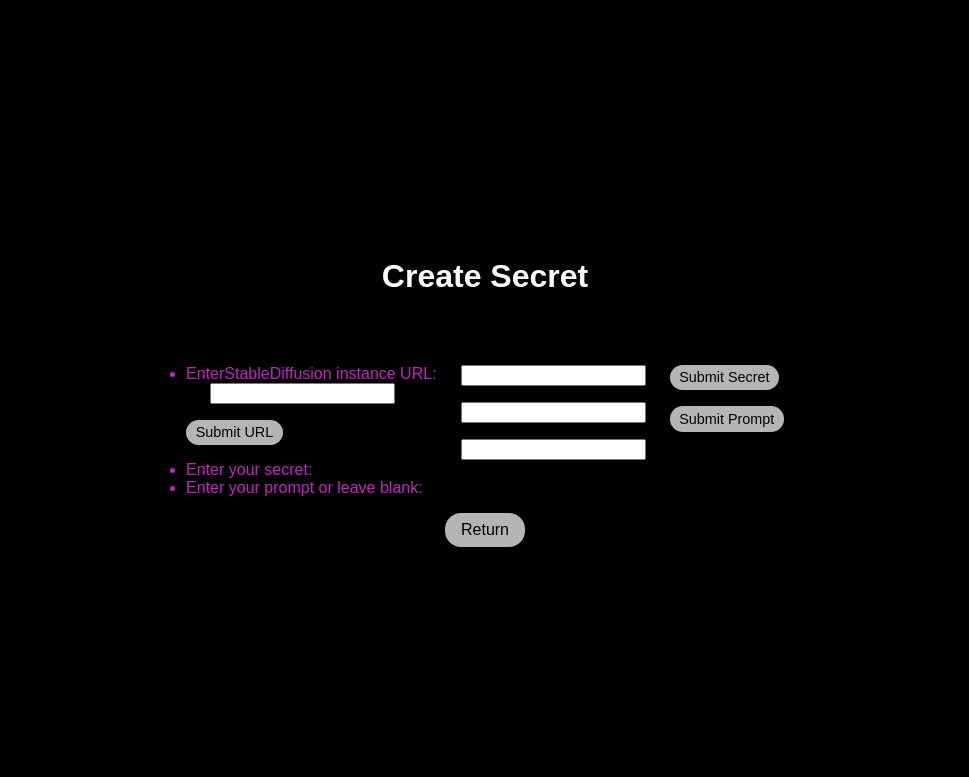
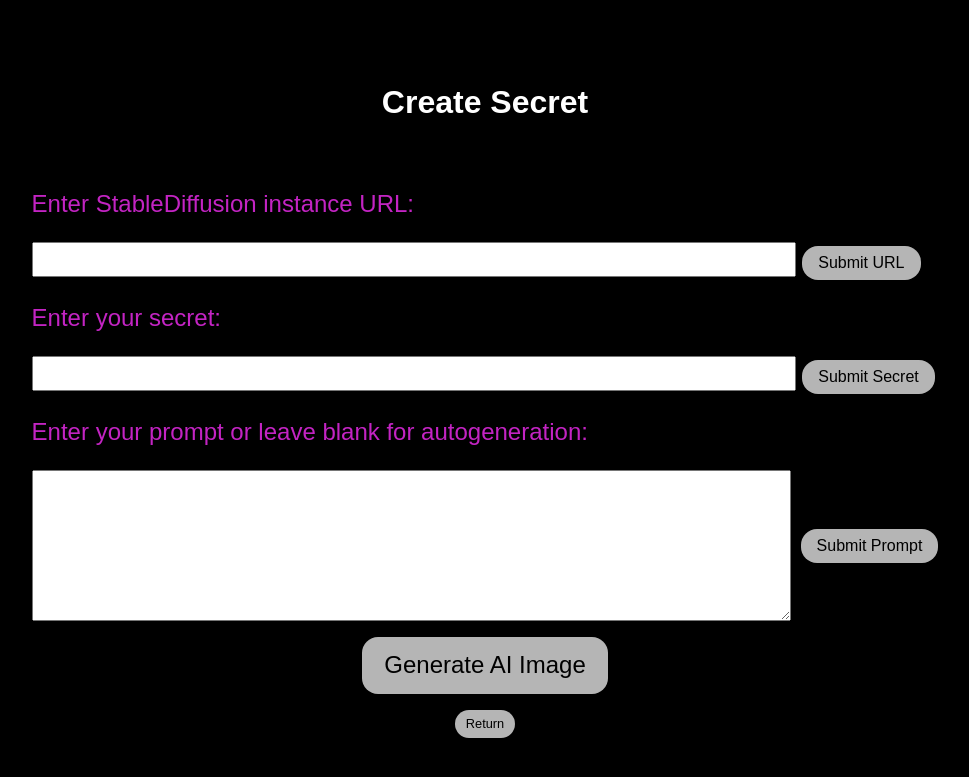
Before and after one commit to philogicae/secret-diffusion-hackathon, a Flask app: page /create-secret in a window 1280 px wide. Shown: the top 777 px of the page, without its empty margins (155-1124 px from the left). Run offline with Flask 2, Linux system fonts and the light colour scheme.

Commit message:
front end enhancements

```diff
--- a/src/static/js/create-secret.js
+++ b/src/static/js/create-secret.js
@@ -1,8 +1,22 @@
 let connected = false;
 let stableDiffusionLink = "";
+let secret = "";
+let prompt = ""
+
+let hasStableDiffusionLink = false;
+let hasSecret = false;
+let hasPrompt = false;
+
 const walletAddress = document.getElementById("walletAddress");
-const sdUrlInput = document.getElementById("sd-url-input");
-const submitBtn = document.getElementById("submit-btn");
+let sdUrlInput = document.getElementById("sd-url-input");
+let secretInput = document.getElementById("secret-input");
+let promptInput = document.getElementById("prompt-input");
+let sdBtn = document.getElementById("sd-btn");
+let secretBtn = document.getElementById("secret-btn");
+let promptBtn = document.getElementById("prompt-btn");
+
+let generateImageBtn = document.getElementById("generate-image-btn");
+generateImageBtn.disabled = true; // disable the button initially
 
 window.ethereum
     .request({ method: "eth_requestAccounts" })
@@ -15,16 +29,70 @@ window.ethereum
 
 function handleSDUrl() {
     stableDiffusionLink = sdUrlInput.value;
-    if (stableDiffusionLink) {
+    if (stableDiffusionLink.length > 0) {
+        hasStableDiffusionLink = true;
+    }
+
+    if (hasStableDiffusionLink) {
         console.log(`StableDiffusion instance URL is: ${stableDiffusionLink}`);
         sdUrlInput.disabled = true;
-        submitBtn.innerHTML = '<i class="fas fa-check"></i> URL saved';
-        submitBtn.classList.add("success");
-        // LOGIC TO CREATE NFT
+        sdBtn.innerHTML = '<i class="fas fa-check"></i> URL saved';
+        sdBtn.classList.add("success");
+        enableGenerateImageBtn();
     } else {
         console.log("Please enter a valid StableDiffusion instance URL.");
     }
 }
+
+function handleSecret() {
+    secret = secretInput.value;
+    if (secret.length > 0) {
+        hasSecret = true;
+    }
+
+    if (hasSecret) {
+        console.log(`Secret is: ${secret}`);
+        secretInput.disabled = true;
+        secretBtn.innerHTML = '<i class="fas fa-check"></i> Secret saved';
+        secretBtn.classList.add("success");
+        enableGenerateImageBtn();
+    } else {
+        console.log("Please enter a valid secret.");
+    }
+
+}
+
+function handlePrompt() {
+    prompt = promptInput.value;
+    hasPrompt = true;
+    console.log(`Prompt is: ${prompt}`);
+    promptInput.disabled = true;
+    promptBtn.innerHTML = '<i class="fas fa-check"></i> Prompt saved';
+    promptBtn.classList.add("success");
+    enableGenerateImageBtn();
+}
+
+function handleGenerateImage() {
+    // Your generate image code goes here
+}
+
+function enableGenerateImageBtn() {
+    if (hasStableDiffusionLink && hasSecret && hasPrompt) {
+        generateImageBtn.disabled = false; // enable the button
+        generateImageBtn.innerHTML = "Generate AI Image"; // Set the button text
+    } else {
+        generateImageBtn.disabled = true; // disable the button
+        generateImageBtn.innerHTML = "Please submit all required inputs"; // Set the button text
+    }
+}
+
+// Call the function initially to set the state of the button
+enableGenerateImageBtn();
+
+
+// Add the click event listener to the button
+generateImageBtn.addEventListener("click", handleGenerateImage);
+
 
 if (!connected) {
     walletAddress.textContent = "Please return to Home page and connect to Metamask";
--- a/src/templates/create-secret.html
+++ b/src/templates/create-secret.html
@@ -15,51 +15,52 @@
         <h1>Create Secret</h1>
         <h4 id="walletAddress"></h4>
 
-        <div class="form-container" style="display:flex; flex-wrap:wrap;">
-            <div class="form-column">
-                <label for="sd-url-input" style="font-size: 1rem; color: #c324c3; display:list-item;">
-                    EnterStableDiffusion instance URL:
+        <div class="form-container" style="flex-wrap:wrap; font-size: 1.5rem">
+            <div class="form-sd">
+
+                <label for="sd-url-input" style="color: #c324c3">
+                    Enter StableDiffusion instance URL:
                 </label>
-                <input type="text" id="sd-url-input" name="sd-url-input" required style="margin-bottom: 1rem; margin-left: 1.5rem; margin-right: 1.5rem; display:list-item">
-                <button id="submit-btn" onclick="handleSDUrl()"
-                    style="padding: 0.3rem 0.6rem; font-size: 0.9rem; border-radius: 0.8rem; margin-bottom: 1rem; display: list-item;">Submit
-                    URL</button>
+                <p></p>
 
+                <input type="text" id="sd-url-input" name="sd-url-input" required size=50 style="font-size: 25px;">
+                <button id="sd-btn" onclick="handleSDUrl()">
+                    Submit URL
+                </button>
 
+                <p></p>
+                <label for="secret-input" style="color: #c324c3;">
+                    Enter your secret:
+                </label>
+                <p></p>
 
-                <label for="secret-input" style="font-size: 1rem; color: #c324c3; display:list-item;">Enter your
-                    secret:</label>
-                <label for="prompt-input" style="font-size: 1rem; color: #c324c3; display:list-item;">Enter your prompt
-                    or
-                    leave blank:</label>
-            </div>
+                <input type="text" id="secret-input" name="secret-url-input" required size=50 style="font-size: 25px;">
+                <button id="secret-btn" onclick="handleSecret()"> Submit Secret </button>
 
-            <div class="form-column">
-                <input type="text" id="sd-url-input" name="sd-url-input" required
-                    style="margin-bottom: 1rem; margin-left: 1.5rem; margin-right: 1.5rem; display:list-item">
-                <input type="text" id="secret-input" name="secret-input" required
-                    style="margin-bottom: 1rem; margin-left: 1.5rem; margin-right: 1.5rem; display:list-item">
-                <input type="text" id="prompt-input" name="prompt-input" required
-                    style="margin-bottom: 1rem; margin-left: 1.5rem; margin-right: 1.5rem; display:list-item">
-            </div>
+                <p></p>
+                <label for="prompt-input" style="color: #c324c3;">
+                    Enter your prompt or leave blank for autogeneration:
+                </label>
+                <p></p>
 
-            <div class="form-column">
+                <div style="display: flex; align-items: center;">
+                    <textarea id="prompt-input" name="prompt-input" rows="5" cols="49"
+                        style="font-size: 25px;"></textarea>
+                    <button id="prompt-btn" onclick="handlePrompt()" style="margin-left: 10px;">Submit Prompt</button>
+                </div>
 
-                <button id="submit-btn" onclick="handleSecret()"
-                    style="padding: 0.3rem 0.6rem; font-size: 0.9rem; border-radius: 0.8rem; margin-bottom: 1rem; display: list-item;">Submit
-                    Secret</button>
-                <button id="submit-btn" onclick="handlePrompt()"
-                    style="padding: 0.3rem 0.6rem; font-size: 0.9rem; border-radius: 0.8rem; margin-bottom: 1rem; display: list-item;">Submit
-                    Prompt</button>
             </div>
         </div>
 
+        <p>
+            <button id="generate-image-btn" style="padding: 0.9rem 1.4rem; font-size: 1.5rem;"
+                onclick="handleGenerateImage()">Generate AI Image </button>
 
+        <div>
+            <button style="padding: 0.4rem 0.7rem; font-size: 0.8rem;" onclick="redirectToHome()">Return</button>
+        </div>
 
-        <p>
-            <button onclick="redirectToHome()">Return</button>
-
-            <script type="text/javascript" src="static/js/create-secret.js"></script>
+        <script type="text/javascript" src="static/js/create-secret.js"></script>
     </div>
     </div>
 </body>
```
Also changed, not shown: src/static/js/script.js (+13 -0 lines).
